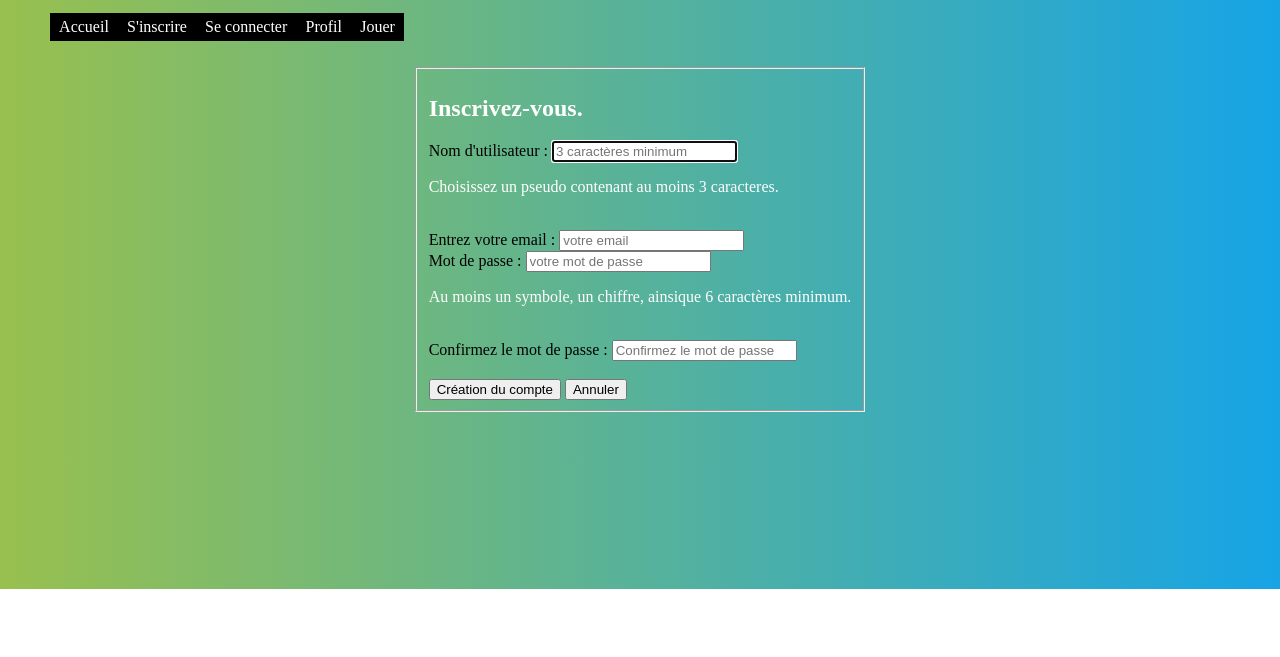
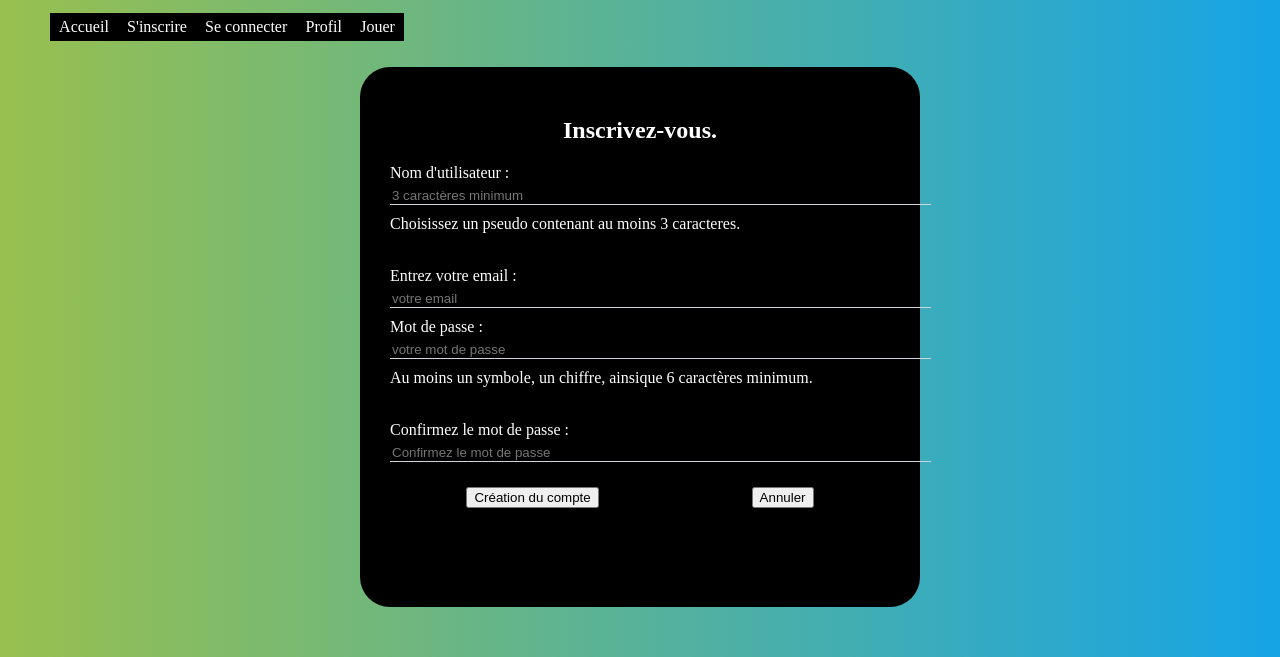
Before and after one commit to leonardoEni/Eni-Memory-Leo, a plain HTML site: page inscription.html in a window 1280 px wide. Shown: the part 211-868 px from the top of the page. Before the commit the page ends 800 px from the top, so only its background shows below. Drawn offline with Linux system fonts and the light colour scheme.

Commit message:
ID 30 page s'inscrire : formulaire en place avec CSS.

```diff
--- a/inscription.html
+++ b/inscription.html
@@ -21,68 +21,72 @@
         </ul>
     </nav>
 
-    <section>
+    <section id="blocCentralSInscrire">
 
         <article id="inscription-form">
 
-            <fieldset>
+
             <h2>Inscrivez-vous.</h2>
 
             <form action="" method="post">
-                    <label for="nom">Nom d'utilisateur :</label>
+                <label for="nom">Nom d'utilisateur :</label><br>
                 <input
                 type="text"
-                    id="nom"
+                id="texte"
                 name="nom"
                 autofocus
                 required
                 placeholder="3 caractères minimum"
+                size = 65px;
                 pattern="[A-Za-Z]{2,}"
-                    title="Saisissez votre nom (2 caractères min.)"/>
+                title="Saisissez votre nom (2 caractères min.)"  />
                 <p id="interactiveP">Choisissez un pseudo contenant au moins 3 caracteres.</p>
+
                 <br/>
 
-                    <label for="email">Entrez votre email : </label>
+                <label for="email">Entrez votre email : </label><br>
                 <input
                 type="email"
-                    id="email"
+                id="texte"
                 name="email"
                 placeholder="votre email"
+                size = 65px;
                 title="Saisissez votre adresse email"
                 />
                 <br/>
 
 
-                    <label for="motdePasse">Mot de passe :</label>
+                <label for="motdePasse">Mot de passe :</label><br>
                 <input
                 type="password"
-                    id="motdePasse"
+                id="texte"
                 name="motdePasse"
                 placeholder="votre mot de passe"
+                size = 65px;
                 pattern="(?=.*\d)(?=.*[a-z])(?=.*[A-Z]).{8,}"
                 title="votre mot de passe"
                 />
                 <p id="inscription-text">Au moins un symbole, un chiffre, ainsique 6 caractères minimum.</p>
                 <br/>
 
-                    <label for="motdePasse">Confirmez le mot de passe :</label>
+                <label for="motdePasse">Confirmez le mot de passe :</label><br>
                 <input
                 type="password"
-                    id="motdePasse"
+                id="texte"
                 name="motdePasse"
                 placeholder="Confirmez le mot de passe"
+                size = 65px;
                 pattern="(?=.*\d)(?=.*[a-z])(?=.*[A-Z]).{8,}"
                 title="votre mot de passe"
                 />
                 <br/>
-                    <br/>
-
+                <div id="buttons">
                     <input type="submit" value="Création du compte"/>
                     <input type="reset"  value="Annuler"/>
-
+                </div>
             </form>
 
-            </fieldset>
+
 
 
 
--- a/style.css
+++ b/style.css
@@ -110,6 +110,69 @@ p{
     /*background-color: rgb(89, 15, 207);*/
 }
 
+
+/* carré noir S'inscrire */
+
+h2{
+    Display: flex;
+    justify-content: center;
+
+
+}
+
+#buttons{
+    Display: flex;
+    justify-content: space-around;
+    margin-top: 15px;
+
+
+}
+
+#blocCentralSInscrire{
+
+    align-items: center;
+
+    background-color:black;
+    width: 500px;
+    height: 480px;
+    margin: 0;
+    padding: 30px;
+
+    border-radius: 30px;
+}
+
+label{
+    color:white;
+}
+
+#texte{
+ color: white;
+    margin-top: 5px;
+  border: none;
+  background: transparent;
+  border-bottom: 1px solid #d3d3da;
+  outline: none;
+}
+
+input{
+
+    margin-bottom: 10px;
+
+
+
+}
+
+p{
+    margin-top: 0;
+
+
+
+}
+
+
+
+
+
 /* carré noir Profil */
 
 #blocCentralProfil{
```
Lines whose indentation alone changed are shown as unchanged.
